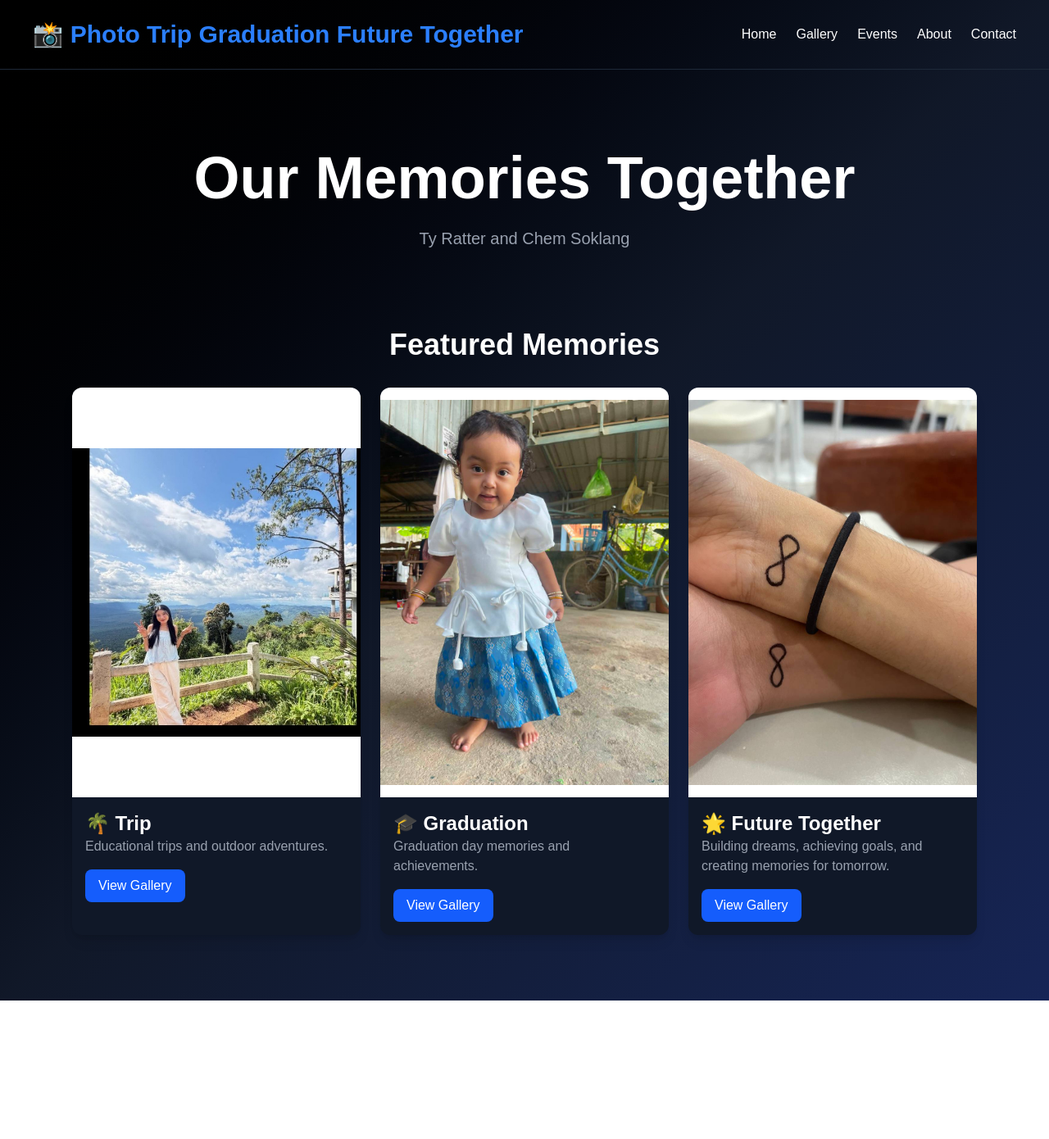
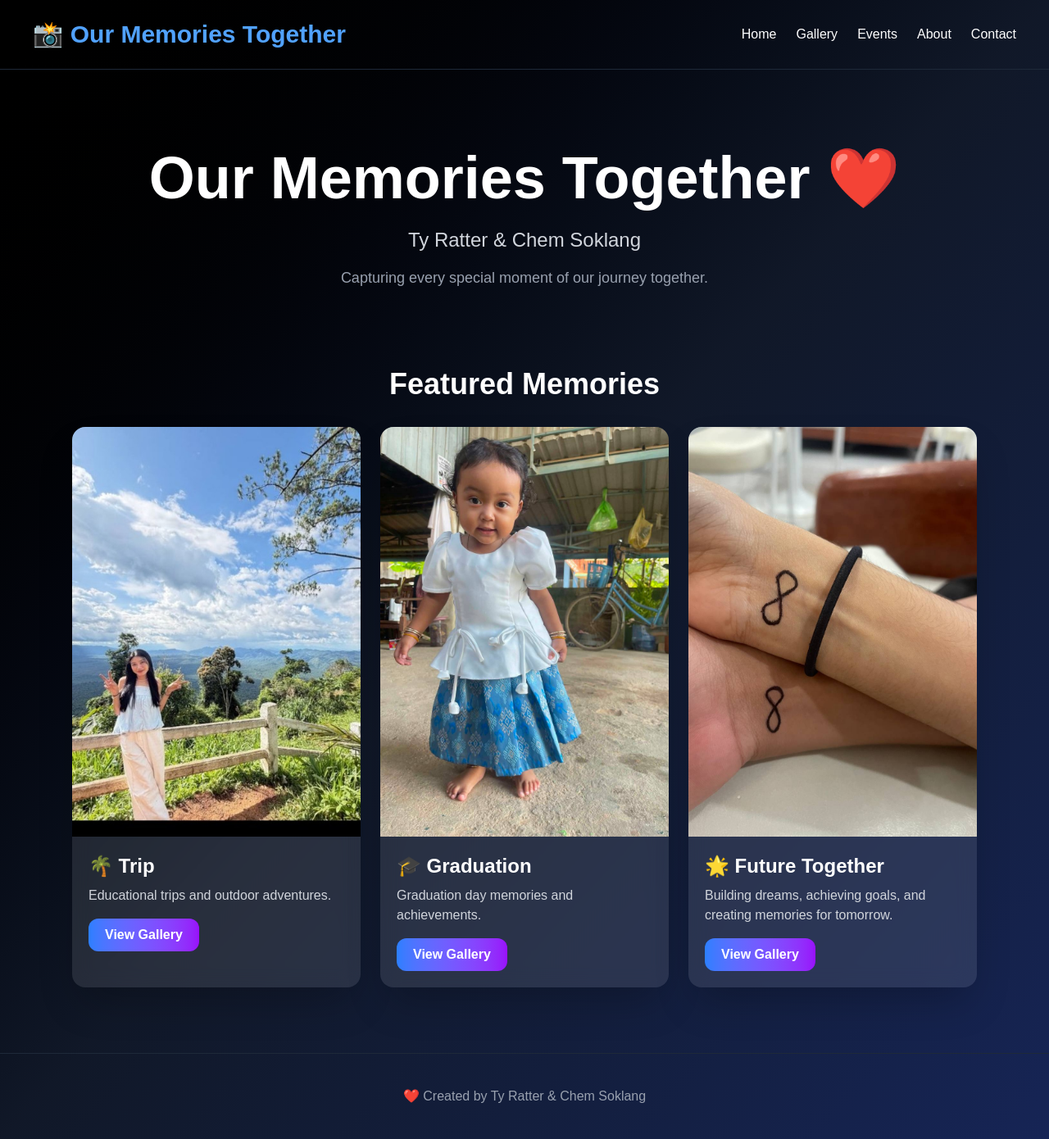
Before and after one commit to kachheangveng7-dot/veng-photo, a Next.js app: page / in a window 1280 px wide. Shown: the whole page at 82% size. Before the commit the page ends 1221 px from the top, so only its background shows below. Built offline with nearby package versions, Linux system fonts and the light colour scheme.

Commit message:
Improve homepage design

```diff
--- a/app/page.tsx
+++ b/app/page.tsx
@@ -5,8 +5,8 @@
     <main className="min-h-screen bg-gradient-to-br from-black via-gray-900 to-blue-950 text-white">
       {/* Navigation */}
       <nav className="flex justify-between items-center px-10 py-6 border-b border-gray-800">
-        <h1 className="text-3xl font-bold text-blue-500">
-          📸 Photo Trip Graduation Future Together
+        <h1 className="text-3xl font-bold text-blue-400">
+          📸 Our Memories Together
         </h1>
 
         <div className="space-x-6">
@@ -34,12 +34,16 @@
 
       {/* Hero Section */}
       <section className="text-center py-24">
-        <h1 className="text-7xl font-bold">
-          Our Memories Together
+        <h1 className="text-7xl font-bold text-white">
+          Our Memories Together ❤️
         </h1>
 
-        <p className="text-xl text-gray-400 mt-6">
-          Ty Ratter and Chem Soklang
+        <p className="text-2xl text-gray-300 mt-6">
+          Ty Ratter & Chem Soklang
+        </p>
+
+        <p className="text-lg text-gray-400 mt-4">
+          Capturing every special moment of our journey together.
         </p>
       </section>
 
@@ -52,23 +56,25 @@
         <div className="grid md:grid-cols-3 gap-6">
 
           {/* Trip */}
-          <div className="bg-gray-900 rounded-xl overflow-hidden shadow-lg hover:scale-105 transition">
+          <div className="bg-white/10 backdrop-blur-md rounded-2xl overflow-hidden shadow-2xl hover:scale-105 transition duration-300">
             <img
               src="/images/trip.jpg"
               alt="Trip"
-              className="w-full h-[500px] object-contain bg-white"
+              className="w-full h-[500px] object-cover"
             />
 
-            <div className="p-4">
-              <h3 className="text-2xl font-bold">🌴 Trip</h3>
+            <div className="p-5">
+              <h3 className="text-2xl font-bold">
+                🌴 Trip
+              </h3>
 
-              <p className="text-gray-400 mb-4">
+              <p className="text-gray-300 mt-2 mb-4">
                 Educational trips and outdoor adventures.
               </p>
 
               <Link
                 href="/gallery/trip"
-                className="inline-block bg-blue-600 px-4 py-2 rounded-lg hover:bg-blue-700"
+                className="inline-block bg-gradient-to-r from-blue-500 to-purple-600 px-5 py-2 rounded-xl font-semibold hover:scale-105 transition"
               >
                 View Gallery
               </Link>
@@ -76,25 +82,25 @@
           </div>
 
           {/* Graduation */}
-          <div className="bg-gray-900 rounded-xl overflow-hidden shadow-lg hover:scale-105 transition">
+          <div className="bg-white/10 backdrop-blur-md rounded-2xl overflow-hidden shadow-2xl hover:scale-105 transition duration-300">
             <img
               src="/images1/graduation.jpg"
               alt="Graduation"
-              className="w-full h-[500px] object-contain bg-white"
+              className="w-full h-[500px] object-cover"
             />
 
-            <div className="p-4">
+            <div className="p-5">
               <h3 className="text-2xl font-bold">
                 🎓 Graduation
               </h3>
 
-              <p className="text-gray-400 mb-4">
+              <p className="text-gray-300 mt-2 mb-4">
                 Graduation day memories and achievements.
               </p>
 
               <Link
                 href="/gallery/graduation"
-                className="inline-block bg-blue-600 px-4 py-2 rounded-lg hover:bg-blue-700"
+                className="inline-block bg-gradient-to-r from-blue-500 to-purple-600 px-5 py-2 rounded-xl font-semibold hover:scale-105 transition"
               >
                 View Gallery
               </Link>
@@ -102,25 +108,25 @@
           </div>
 
           {/* Future Together */}
-          <div className="bg-gray-900 rounded-xl overflow-hidden shadow-lg hover:scale-105 transition">
+          <div className="bg-white/10 backdrop-blur-md rounded-2xl overflow-hidden shadow-2xl hover:scale-105 transition duration-300">
             <img
               src="/images2/future.jpg"
               alt="Future Together"
-              className="w-full h-[500px] object-contain bg-white"
+              className="w-full h-[500px] object-cover"
             />
 
-            <div className="p-4">
+            <div className="p-5">
               <h3 className="text-2xl font-bold">
                 🌟 Future Together
               </h3>
 
-              <p className="text-gray-400 mb-4">
+              <p className="text-gray-300 mt-2 mb-4">
                 Building dreams, achieving goals, and creating memories for tomorrow.
               </p>
 
               <Link
                 href="/gallery/future"
-                className="inline-block bg-blue-600 px-4 py-2 rounded-lg hover:bg-blue-700"
+                className="inline-block bg-gradient-to-r from-blue-500 to-purple-600 px-5 py-2 rounded-xl font-semibold hover:scale-105 transition"
               >
                 View Gallery
               </Link>
@@ -129,6 +135,13 @@
 
         </div>
       </section>
+
+      {/* Footer */}
+      <footer className="text-center py-10 border-t border-gray-800">
+        <p className="text-gray-400">
+          ❤️ Created by Ty Ratter & Chem Soklang
+        </p>
+      </footer>
     </main>
   );
 }
```
